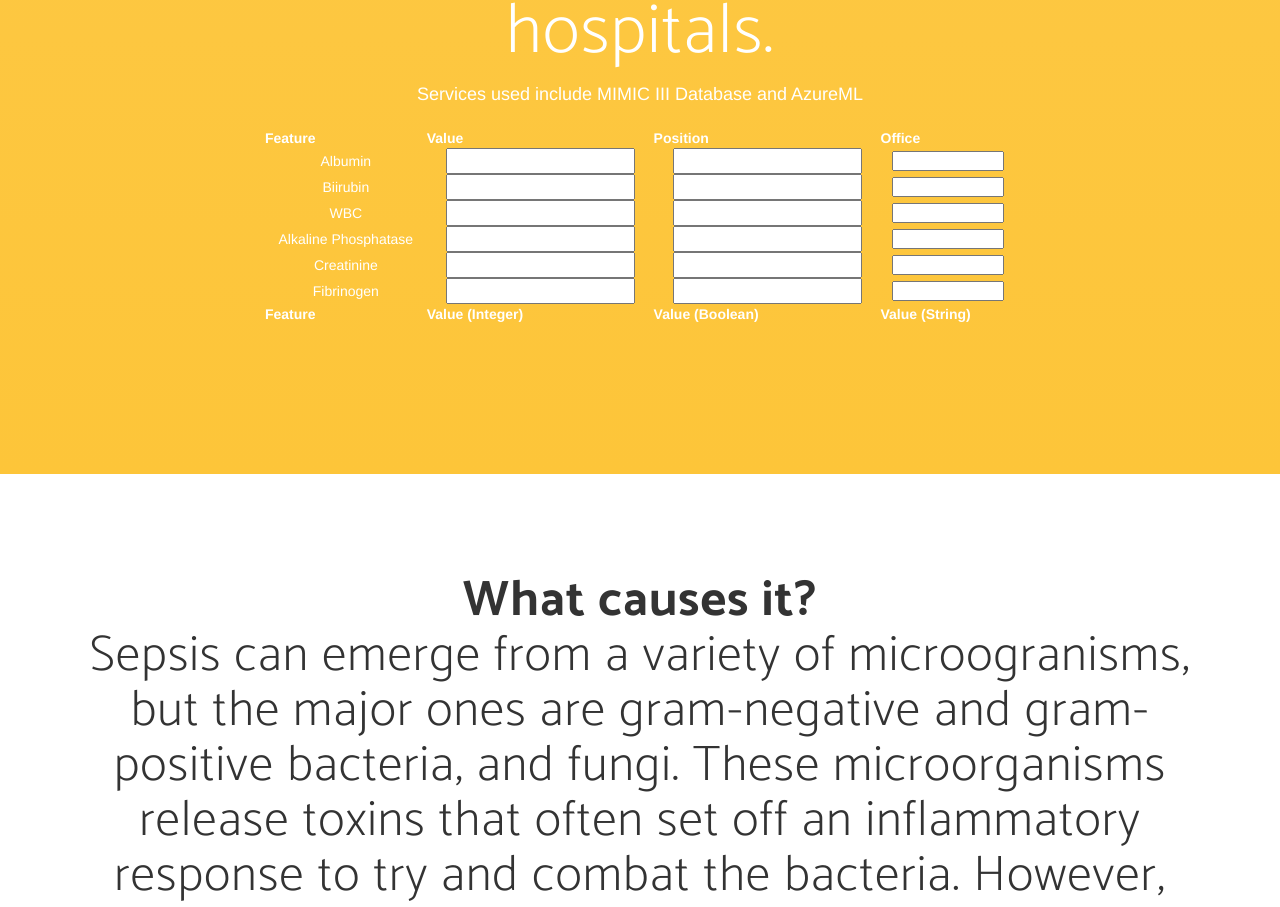
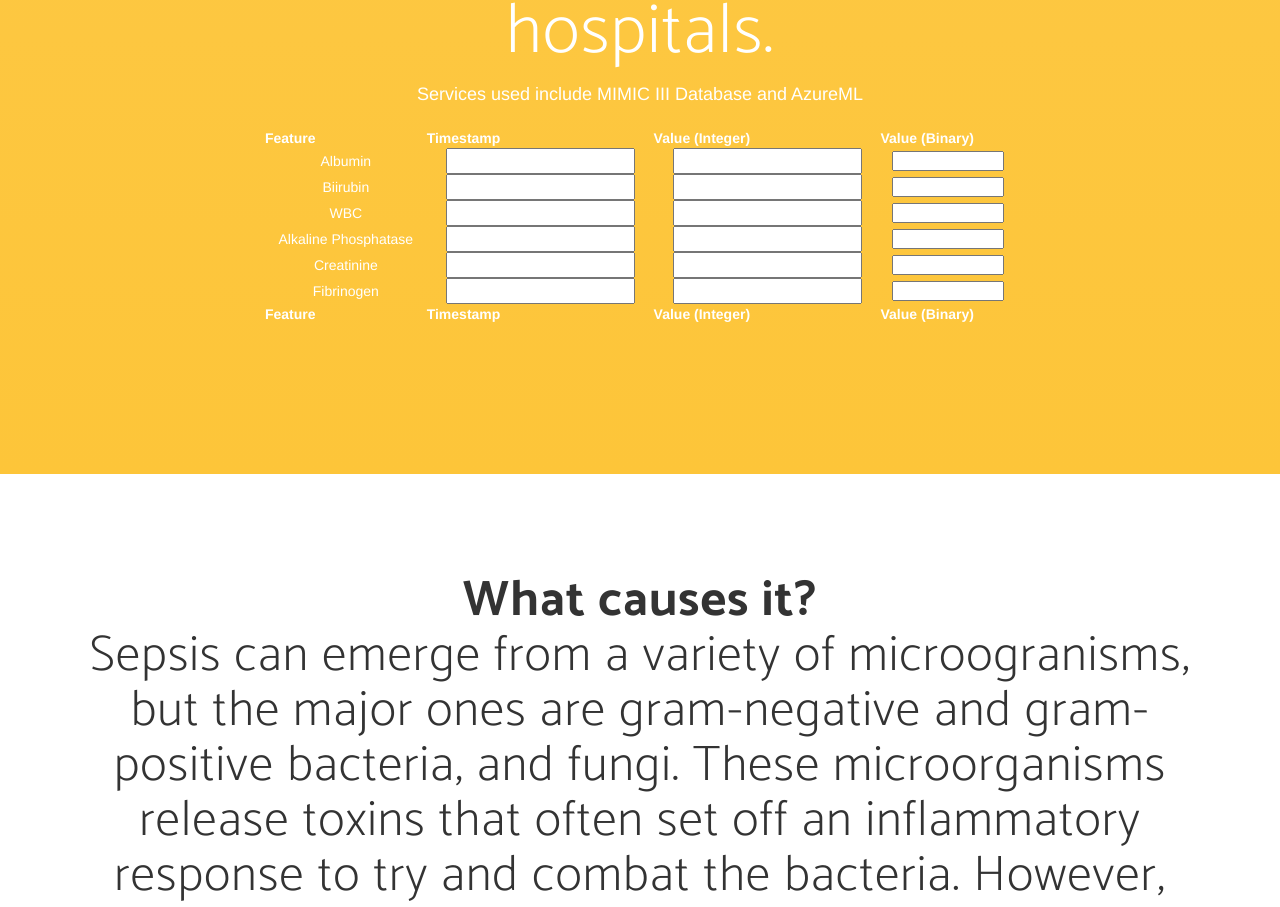
Before and after one commit to srmusu/SightSepsis, a website: page home_library/index.html in a window 1280 px wide. Shown: the part 1880-2787 px from the top of the page. Drawn offline with nearby package versions, Linux system fonts and the light colour scheme; a web font is replaced by a local one.

Commit message:
changed columns

```diff
--- a/home_library/index.html
+++ b/home_library/index.html
@@ -100,17 +100,17 @@ Sepsis is an inflammatory condition characterized by your body’s excessive imm
         <thead>
             <tr>
                 <th>Feature</th>
-                <th>Value</th>
-                <th>Position</th>
-                <th>Office</th>
+                <th>Timestamp</th>
+                <th>Value (Integer)</th>
+                <th>Value (Binary)</th>
             </tr>
         </thead>
         <tfoot>
             <tr>
                 <th>Feature</th>
+                <th>Timestamp</th>
                 <th>Value (Integer)</th>
-                <th>Value (Boolean)</th>
-                <th>Value (String)</th>
+                <th>Value (Binary)</th>
             </tr>
         </tfoot>
         <tbody>
```
